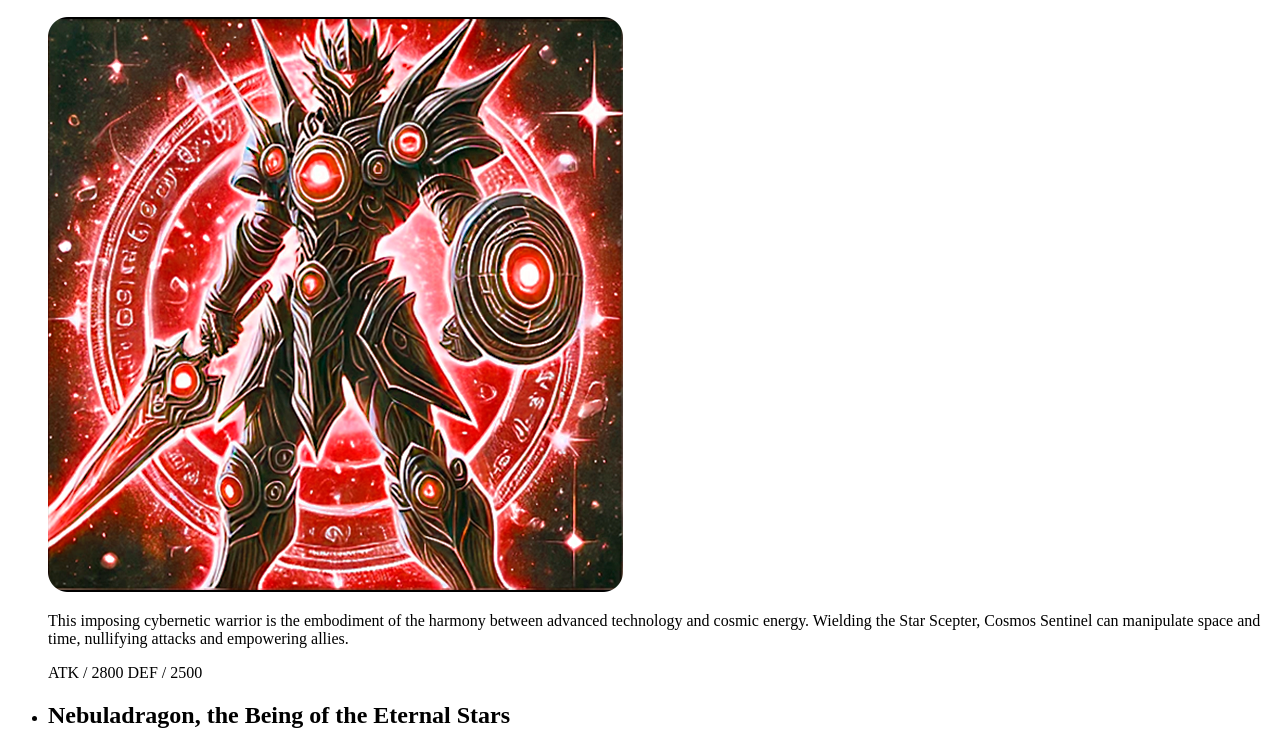
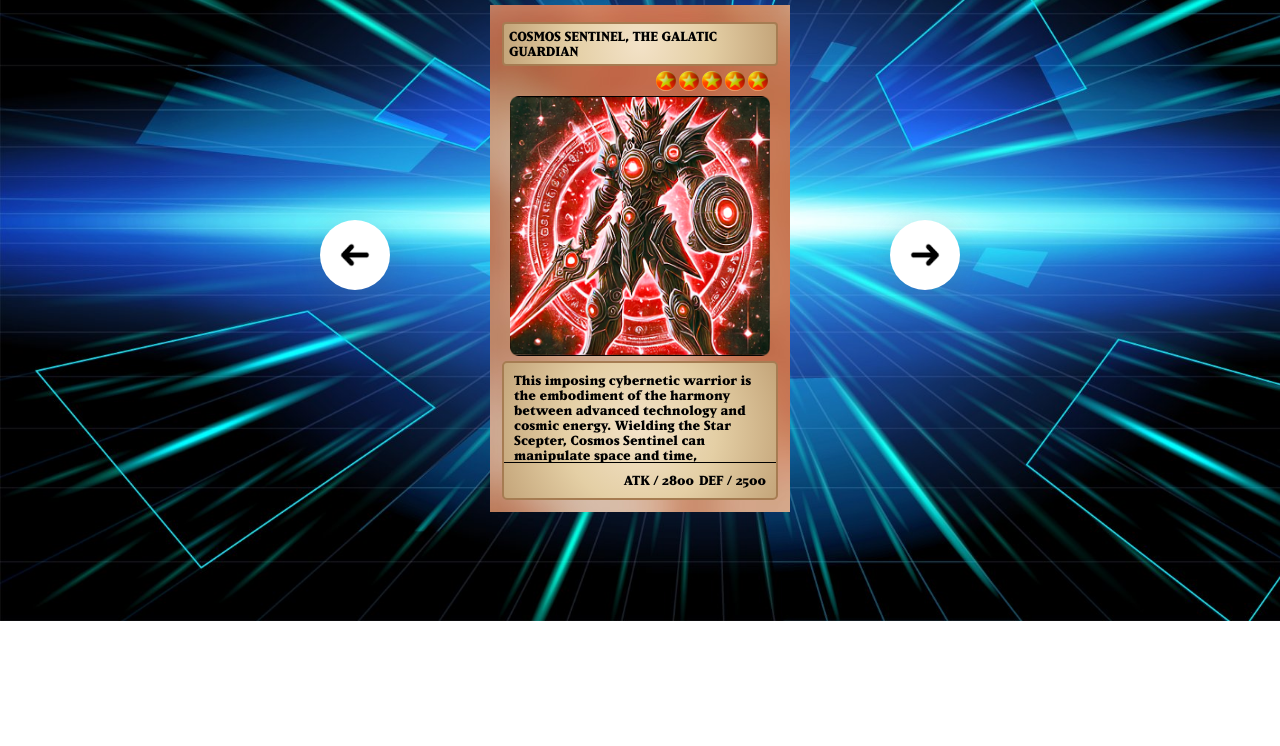
Before and after one commit to bbucci/Yu-Gi-Oh-Cards-Slider, a plain HTML site: page index.html in a window 1280 px wide. Shown: the part 179-925 px from the top of the page. After the commit the page ends 800 px from the top, so only its background shows below. Drawn offline with Linux system fonts and the light colour scheme.

Commit message:
Adding CSS
Adding style sheet CSS file and the font file used.

```diff
--- a/index.html
+++ b/index.html
@@ -4,12 +4,13 @@
 <head>
     <meta charset="UTF-8">
     <meta name="viewport" content="width=device-width, initial-scale=1.0">
+    <link rel="stylesheet" href="/style.css">
     <title>Yu-Gi-Oh Cards</title>
 </head>
 
 <body>
     <header class="top-txt">
-        <h1 class="title">Yu-Gi-Oh Cards</h1>
+        <h1 class="title">Yu-Gi-Oh Cards Slider</h1>
     </header>
 
     <main class="slider">
--- /dev/null
+++ b/style.css
@@ -0,0 +1,175 @@
+/* CSS Reset */
+* {
+    margin: 0;
+    padding: 0;
+    box-sizing: border-box;
+}
+
+ul {
+    list-style: none;
+}
+/* CSS Reset */
+
+/* Font */
+@font-face {
+    font-family: 'Yugioh';
+    src: url(/fonts/fonte-yu-gi-oh.otf);
+}
+/* Font */
+
+body {
+    font-family: 'Yugioh', serif;
+    background-image: url(/img/fundo-site.jpg);
+    background-repeat: no-repeat;
+    background-size: cover;
+    display: flex;
+    justify-content: center;
+    flex-direction: column;
+    min-height: 100vh;
+    gap: 30px;
+}
+
+.top-txt {
+    display: flex;
+    justify-content: center;
+}
+
+.top-txt .title {
+    color: #f1ecff;
+}
+
+.card {
+    opacity: 0;
+    display: flex;
+    flex-direction: column;
+    padding: 12px;
+    gap: 5px;
+    position: absolute;
+}
+
+.card.selected {
+    opacity: 1;
+    z-index: 1;
+}
+
+.card-list {
+    width: 300px;
+    height: 500px;
+    border-radius: 10px;
+    position: relative;
+}
+
+.slider {
+    display: flex;
+    justify-content: center;
+    align-items: center;
+    gap: 100px;
+}
+
+.card .name {
+    font-size: 13px;
+    padding: 5px;
+    text-transform: uppercase;
+    background: radial-gradient(circle, #f3e2c8, #e4cfa5, #c4a57a);
+    border: 2px solid #a67c52;
+    border-radius: 4px;
+}
+
+.card .star {
+    width: 20px;
+    height: 20px;
+    background-image: url(/img/nivel-carta.png);
+    background-size: contain;
+    background-repeat: no-repeat;
+    display: inline-block;
+}
+
+.card .card-level {
+    display: flex;
+    justify-content: flex-end;
+    margin-right: 10px;
+    gap: 3px;
+}
+
+.card .card-img {
+    max-width: 260px;
+    align-self: center;
+}
+
+.card .info {
+    border-radius: 5px;
+    max-width: 300px;
+    color: #000000;
+    background: radial-gradient(circle, #f3e2c8, #e4cfa5, #c4a57a);
+    border: 2px solid #a67c52;
+    text-align: left;
+}
+
+.card .info .description {
+    border-bottom: 1px solid #000000;
+    padding: 10px;
+    max-height: 100px;
+    overflow-y: scroll;
+    font-size: 13px;
+}
+
+.card .info .atk-info {
+    display: flex;
+    justify-content: flex-end;
+    gap: 5px;
+    padding: 10px;
+}
+
+.card .info .atk-info span {
+    font-size: 13px;
+}
+
+.background-1 {
+    background: url(/img/fundo-1.jpg);
+}
+
+.background-2 {
+    background: url(/img/fundo-2.jpg);
+}
+
+.background-3 {
+    background: url(/img/fundo-3.jpg);
+}
+
+.background-4 {
+    background: url(/img/fundo-4.jpg);
+}
+
+.background-5 {
+    background: url(/img/fundo-5.jpg);
+}
+
+.background-6{
+    background: url(/img/fundo-6.jpg);
+}
+
+.background-7 {
+    background: url(/img/fundo-7.jpg);
+}
+
+.btn-arrow {
+    background-color: #ffffff;
+    width: 70px;
+    height: 70px;
+    display: flex;
+    align-items: center;
+    justify-content: center;
+    border-radius: 50px;
+    border: 0;
+    cursor: pointer;
+    transition: background-color 0.2s ease-in-out;
+    box-shadow: rgba(100, 100, 111, 0.2) 0px 7px 29px 0px;
+}
+
+.btn-arrow.btn-back {
+    transform: rotateY(180deg);
+}
+
+.btn-arrow:hover {
+    background-color: #b6b0cc;
+}
```
Also changed, not shown: fonts/fonte-yu-gi-oh.otf (added).
